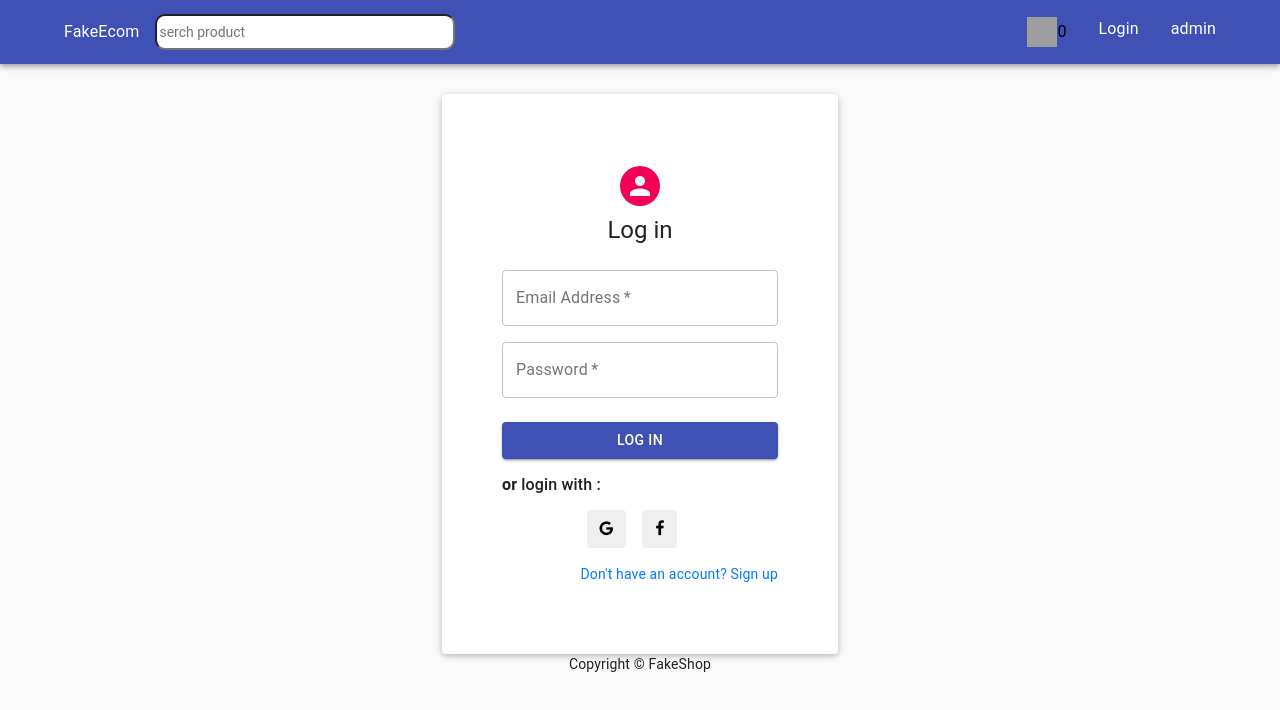
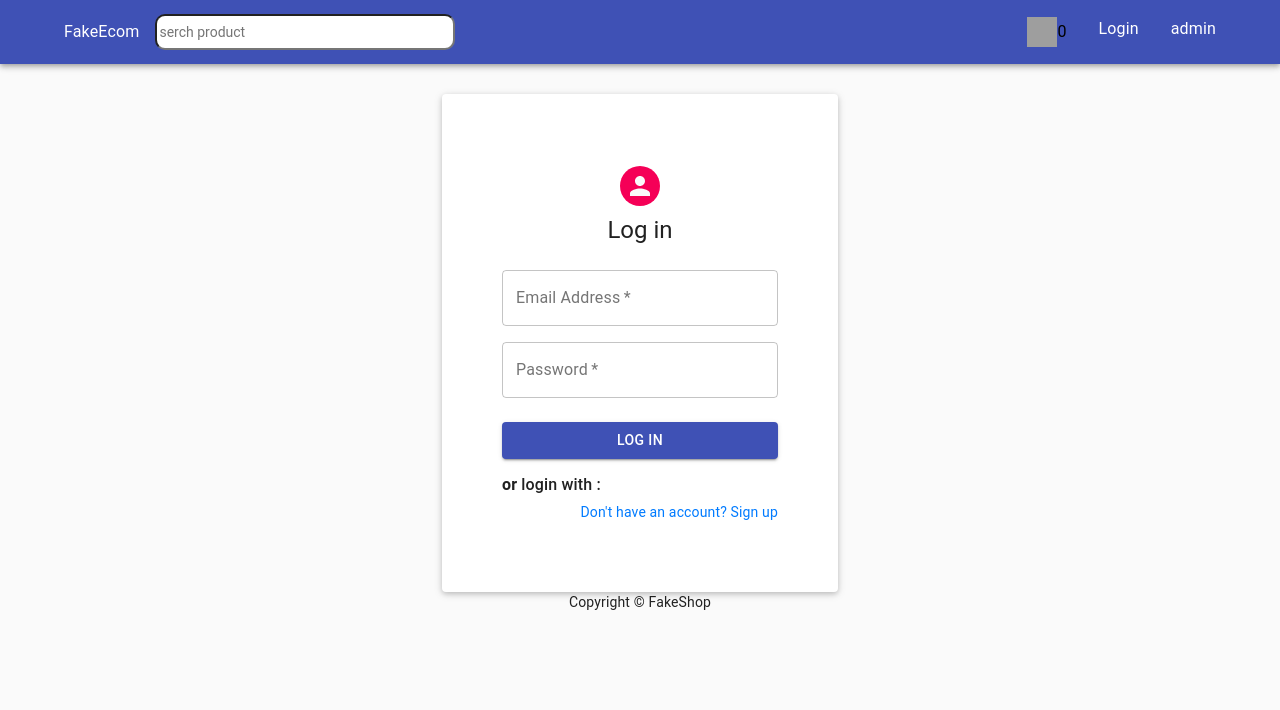
Before and after one commit to Atik1000/Ecom-react-redux, a React (Create React App) app: page /login in a window 1280 px wide. Shown: the top 710 px of the page. Built offline with nearby package versions, Linux system fonts and the light colour scheme; grey boxes are pictures that could not be loaded.

Commit message:
fixed problem

```diff
--- a/src/components/auth/LoginForm.jsx
+++ b/src/components/auth/LoginForm.jsx
@@ -13,7 +13,7 @@ import {
 } from "@material-ui/core";
 import { Link } from "react-router-dom";
 
-import { MDBContainer, MDBRow, MDBCol,  MDBCardBody, MDBInput, MDBBtn, MDBIcon, MDBModalFooter } from 'mdbreact';
+// import { MDBContainer, MDBRow, MDBCol,  MDBCardBody, MDBInput, MDBBtn, MDBIcon, MDBModalFooter } from 'mdbreact';
 const useStyles = makeStyles((theme) => ({
   paper: {
     marginTop: theme.spacing(8),
@@ -94,7 +94,7 @@ const LogIn = () => {
                 <strong>or</strong> login with :
               </h6>
             </Grid>
-            <div className="row my-3 d-flex justify-content-center">
+            {/* <div className="row my-3 d-flex justify-content-center">
                 <MDBBtn
                   type="button"
                   color="white"
@@ -112,7 +112,7 @@ const LogIn = () => {
                  <i className='fa fa-facebook'></i>
                 </MDBBtn>
 
-              </div>
+              </div> */}
 
             <Grid container justify="flex-end">
               <Grid item>
```
Also changed, not shown: package.json (+7 -12 lines), src/containers/Home/index.jsx (renamed from src/containers/Home/index.js), 2 other files (tests, documents, lock files or other folders).
